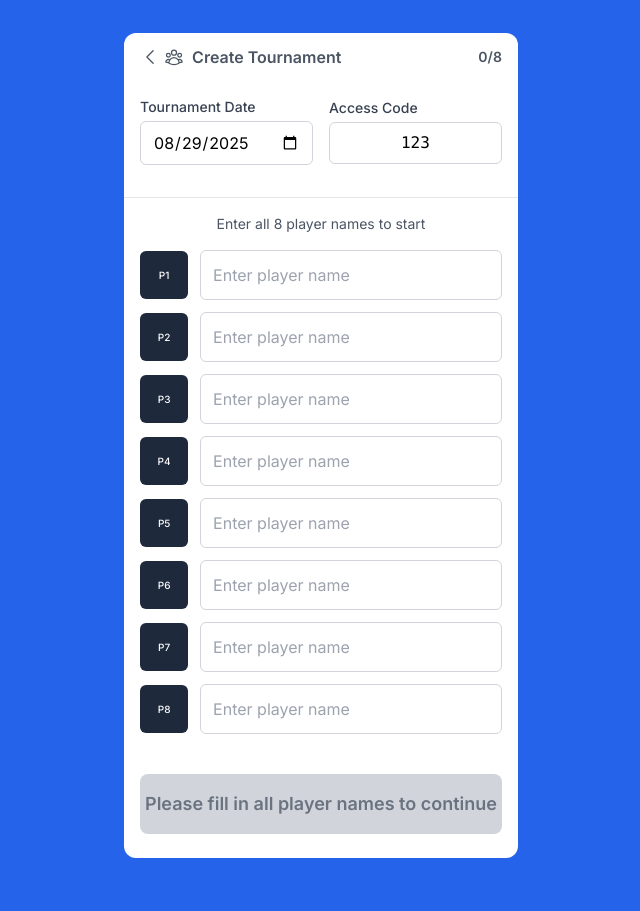
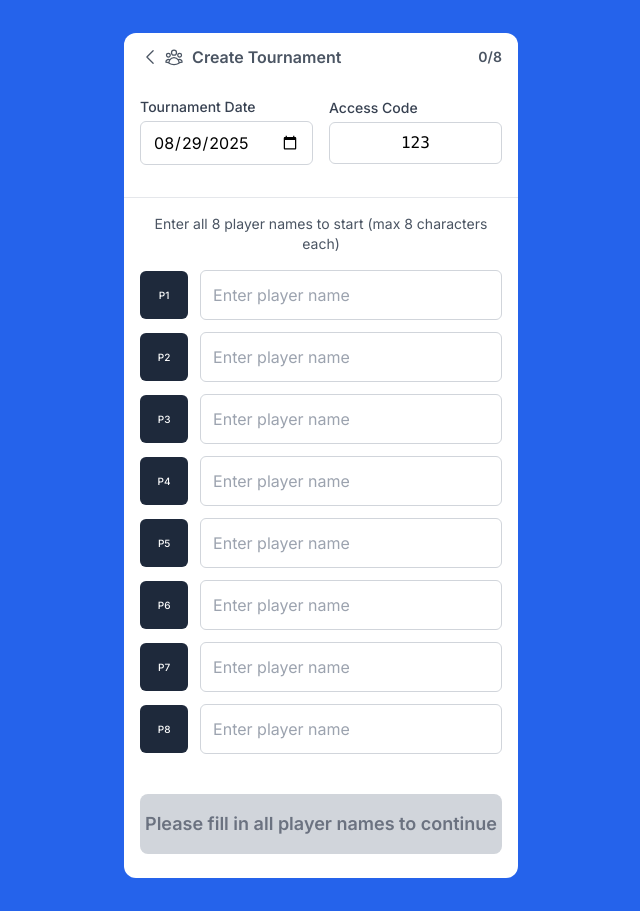
Before and after one commit to spicycabbage/fribadminton, a Next.js app: page /create-tournament in a window 1280 px wide. Shown: the whole page, without its empty margins (319-959 px from the left). Built offline with nearby package versions, Linux system fonts and the light colour scheme.

Commit message:
🔤 Limit player names to 8 characters max for better layout

```diff
--- a/src/app/create-tournament/page.tsx
+++ b/src/app/create-tournament/page.tsx
@@ -26,8 +26,10 @@ export default function CreateTournamentPage() {
   }, [playerNames]);
 
   const handlePlayerNameChange = (index: number, value: string) => {
+    // Limit to 8 characters
+    const limitedValue = value.slice(0, 8);
     const newNames = [...playerNames];
-    newNames[index] = value;
+    newNames[index] = limitedValue;
     setPlayerNames(newNames);
 
     // Update suggestions for this input
@@ -131,7 +133,7 @@ export default function CreateTournamentPage() {
       <div className="bg-white mx-[4%] px-4 py-4">
         <div className="mb-4">
           <p className="text-sm text-gray-600 text-center">
-            Enter all 8 player names to start
+            Enter all 8 player names to start (max 8 characters each)
           </p>
         </div>
 
@@ -146,6 +148,7 @@ export default function CreateTournamentPage() {
                   type="text"
                   value={name}
                   onChange={(e) => handlePlayerNameChange(index, e.target.value)}
+                  maxLength={8}
                   onFocus={() => {
                     const newSuggestions = [...suggestions];
                     newSuggestions[index] = getFilteredSuggestions(name, index);
--- a/src/lib/gameLogic.ts
+++ b/src/lib/gameLogic.ts
@@ -66,7 +66,7 @@ export const ROUND_MATCHUPS = [
 ];
 
 export const DEFAULT_PLAYER_NAMES = [
-  'Jason', 'Jason Ng', 'Mike', 'Kim', 'Alex', 'Ray', 'Steven', 'Josh',
+  'Jason', 'JasonNg', 'Mike', 'Kim', 'Alex', 'Ray', 'Steven', 'Josh',
   'Justin', 'Stevie', 'Eddie', 'Yorkie', 'Tonny', 'Wilson', 'Victor',
   'Ian', 'Trevor', 'Jim', 'Peter', 'Ben', 'Andrew', 'Dan', 'Yves', 'Brian'
 ];
```
